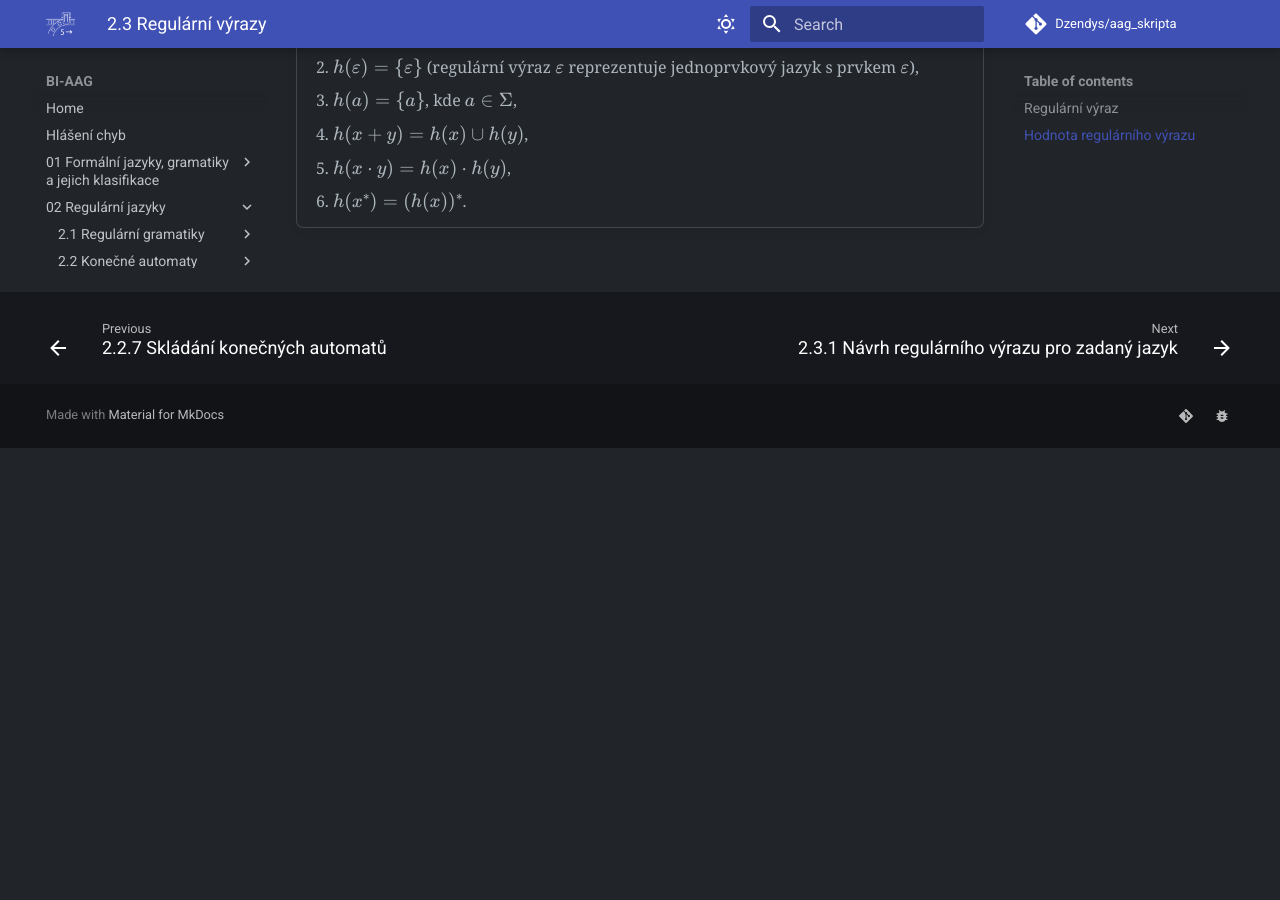
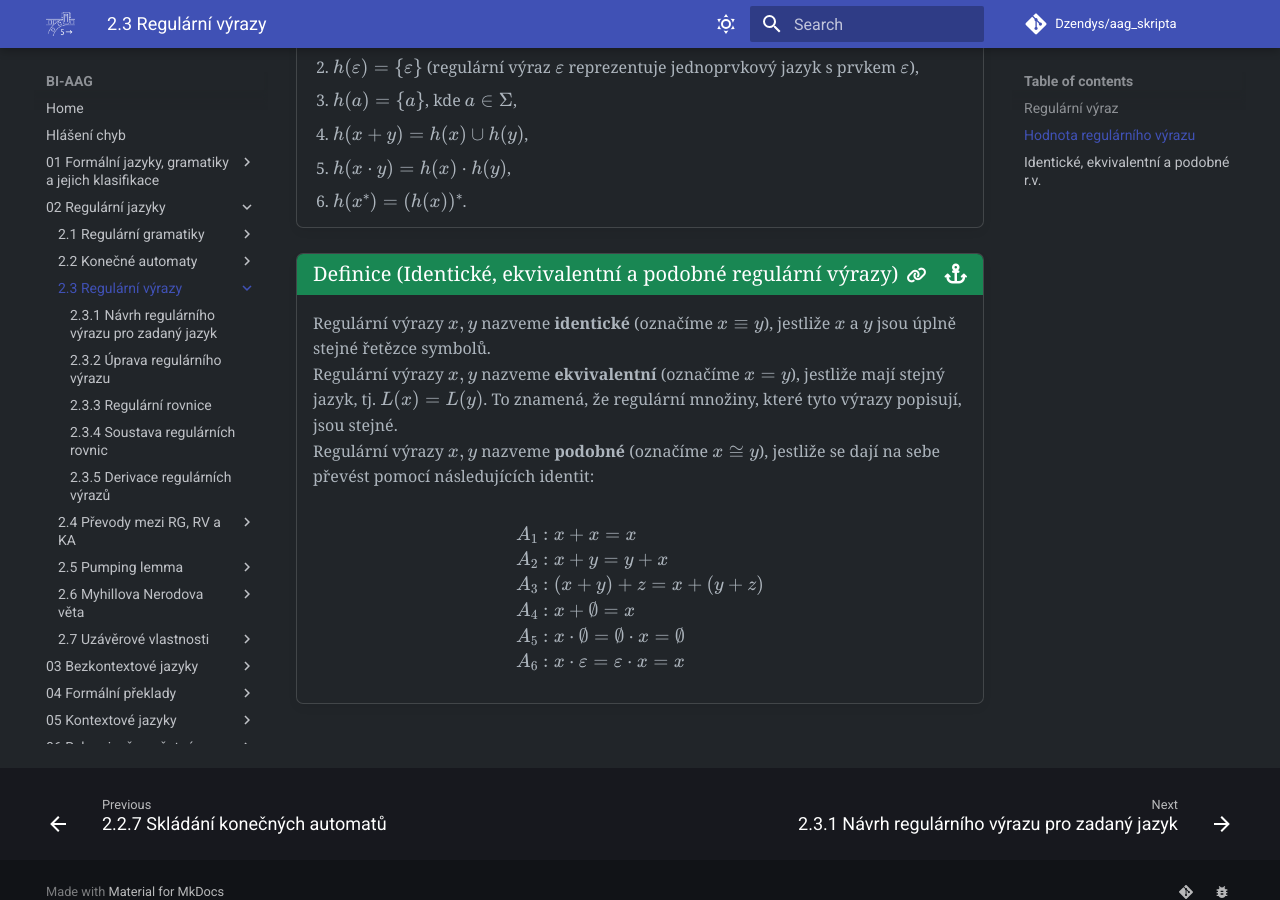
Before and after one commit to Dzendys/aag_skripta, an MkDocs documentation site: the page built from docs/02_Regulární_jazyky/2.3_Regulární_výrazy/index.md, in a window 1280 px wide and 900 px high, scrolled down 604 px. Built offline with MkDocs 1.6.1 and Material for MkDocs 9.7.7, drawn with Linux system fonts in a browser that asks for light colours; comment, search, counter and statistics services are not loaded; before the commit the page ends 1052 px from its top, so only the background shows below that.

Commit message:
Add definition to regular expressions

```diff
--- a/docs/02_Regulární_jazyky/2.3_Regulární_výrazy/index.md
+++ b/docs/02_Regulární_jazyky/2.3_Regulární_výrazy/index.md
@@ -26,3 +26,25 @@
     4. $h(x + y) = h(x) \cup h(y)$,
     5. $h(x \cdot y) = h(x) \cdot h(y)$,
     6. $h(x^*) = (h(x))^*$.
+
+<a id="def-ekvivalence-rv"></a>
+!!! Definition "[Definice (Identické, ekvivalentní a podobné regulární výrazy)](#def-ekvivalence-rv)"
+
+    ### Identické, ekvivalentní a podobné r.v. {#def-ekvivalence-rv}
+
+    Regulární výrazy $x, y$ nazveme **identické** (označíme $x \equiv y$), jestliže $x$ a $y$ jsou úplně stejné řetězce symbolů.
+
+    Regulární výrazy $x, y$ nazveme **ekvivalentní** (označíme $x = y$), jestliže mají stejný jazyk, tj. $L(x) = L(y)$. To znamená, že regulární množiny, které tyto výrazy popisují, jsou stejné.
+
+    Regulární výrazy $x, y$ nazveme **podobné** (označíme $x \cong y$), jestliže se dají na sebe převést pomocí následujících identit:
+
+    $$
+    \begin{aligned}
+    A_1 &: x + x = x \\
+    A_2 &: x + y = y + x \\
+    A_3 &: (x + y) + z = x + (y + z) \\
+    A_4 &: x + \emptyset = x \\
+    A_5 &: x \cdot \emptyset = \emptyset \cdot x = \emptyset \\
+    A_6 &: x \cdot \varepsilon = \varepsilon \cdot x = x
+    \end{aligned}
+    $$
```
